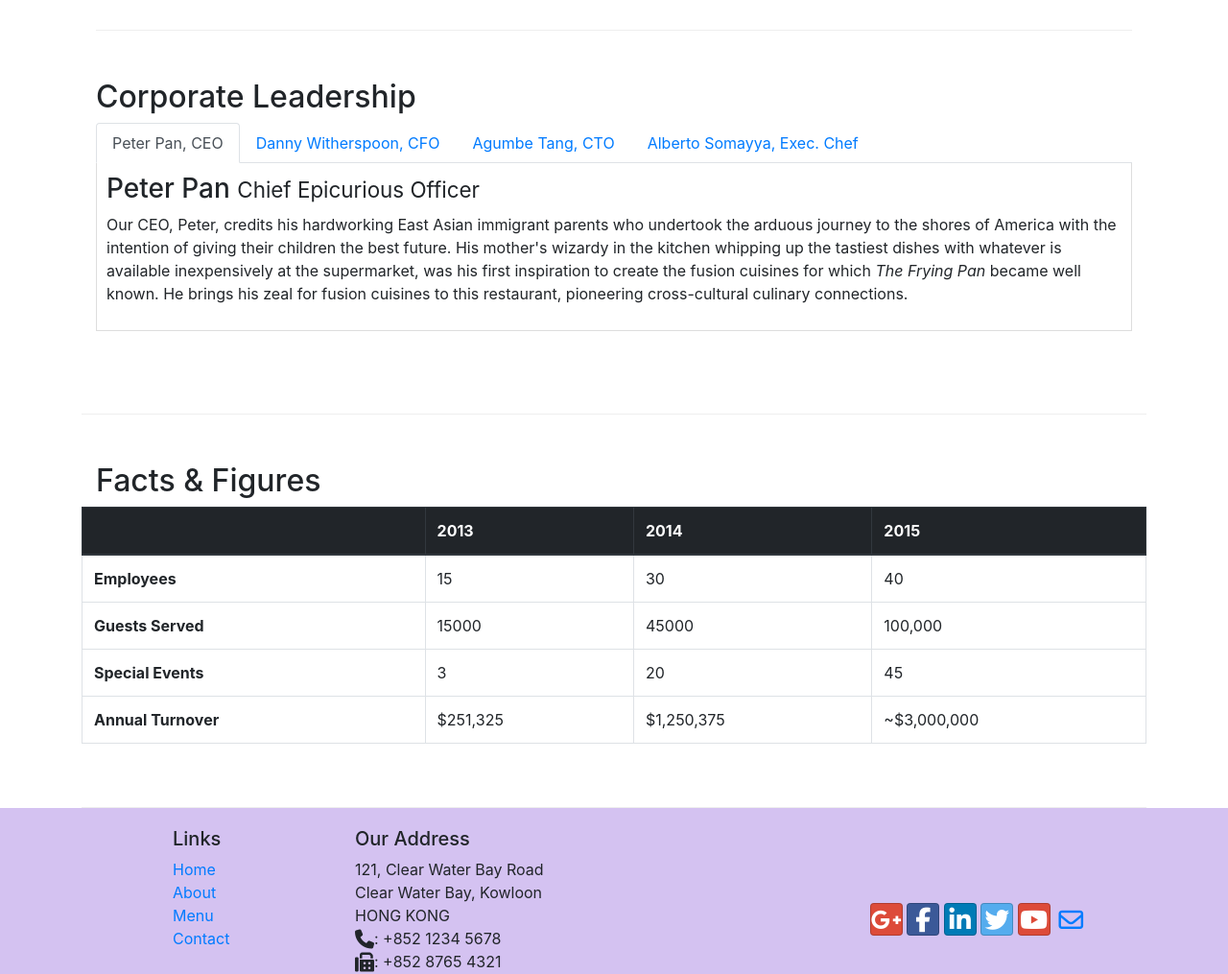
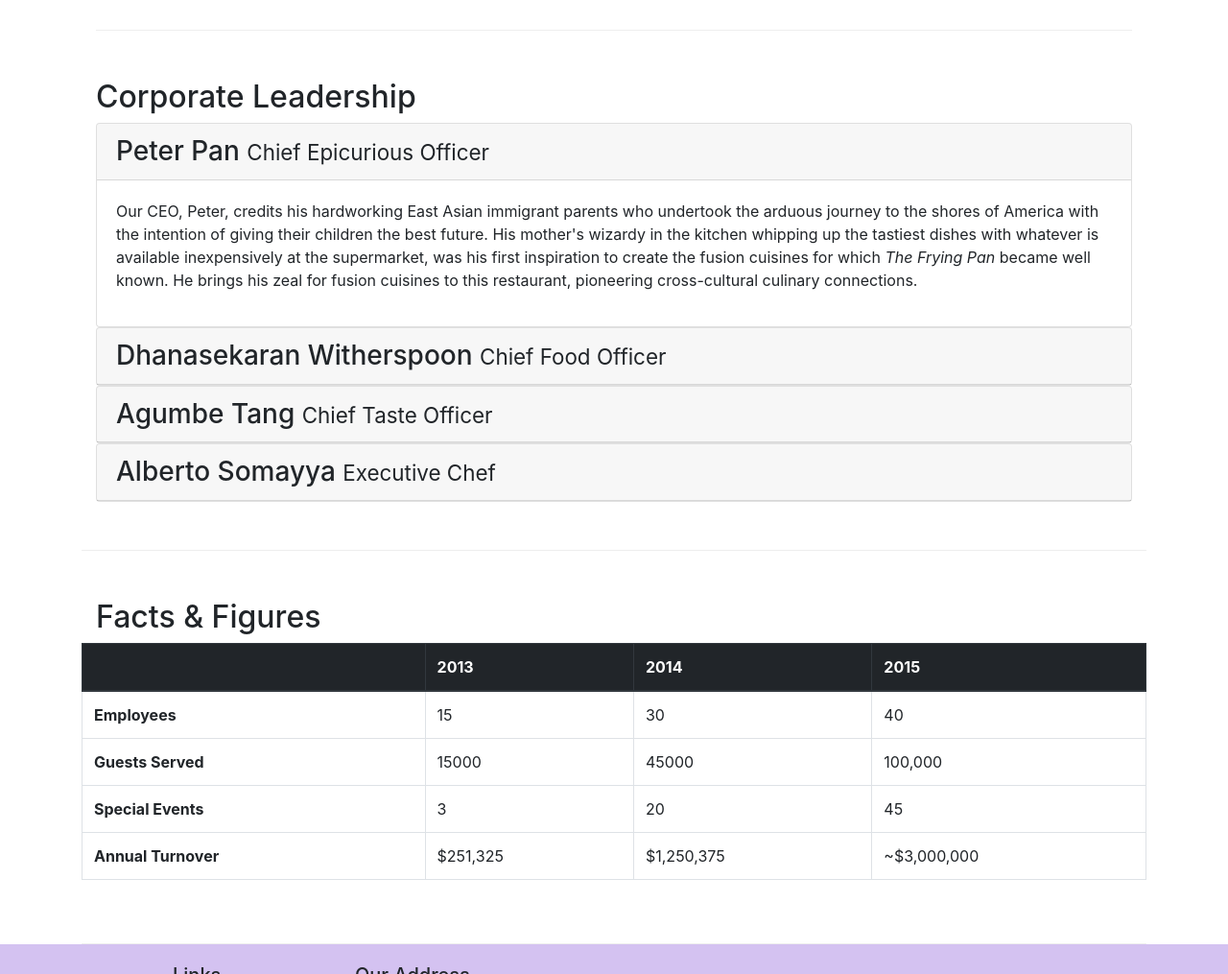
Before and after one commit to Shashank1816/Restraunt-Multiple-page-BS4-, a website: page aboutus.html in a window 1280 px wide. Shown: the part 940-1955 px from the top of the page at 96% size. Drawn offline with nearby package versions, Linux system fonts and the light colour scheme.

Commit message:
accordian added in the aboutus page

```diff
--- a/aboutus.html
+++ b/aboutus.html
@@ -24,7 +24,7 @@
                 <span class="navbar-toggler-icon"></span>
 
             </button>
-            <a class="navbar-brand mr-auto" href="index.html">Ristorante Con Fusion</a>
+            <a class="navbar-brand mr-auto" href="#"><img src="img/logo.png" height="30" width="41"></a>
             <div class="collapse navbar-collapse" id="Navbar">
                 <ul class="navbar-nav mr-auto">
                     <li class="nav-item "><a class="nav-link" href="index.html"><span class="fa fa-home fa-lg"></span> Home</a></li>
@@ -118,7 +118,7 @@
             <div class="row row-content">
                 <div class="col-12">
                     <h2>Corporate Leadership</h2>
-                    <!--========================================Tabbed Navigation ===============================================-->
+                    <!--========================================Tabbed Navigation ===============================================
                     <ul class="nav nav-tabs">
                         <li class="nav-item">
                           <a class="nav-link active" href="#peter"
@@ -137,30 +137,70 @@
                             data-toggle="tab">Alberto Somayya, Exec. Chef</a>
                         </li>
                     </ul>
+                -->
+                <!--===============================================Now we'll design an accordian for navigation=================================-->
 
 
 
-                    <div class="tab-content">
+                    <div class="accordian" id="accordian">
 
-                        <div role="tabpanel" class="tab-pane fade show active" id="peter">
-                            <h3>Peter Pan <small>Chief Epicurious Officer</small></h3>
-                            <p class="d-none d-sm-block">Our CEO, Peter, credits his hardworking East Asian immigrant parents who undertook the arduous journey to the shores of America with the intention of giving their children the best future. His mother's wizardy in the kitchen whipping up the tastiest dishes with whatever is available inexpensively at the supermarket, was his first inspiration to create the fusion cuisines for which <em>The Frying Pan</em> became well known. He brings his zeal for fusion cuisines to this restaurant, pioneering cross-cultural culinary connections.</p>
+                        <div class="card">
+                            <div class="card-header" role="tab" id="peterhead">
+                                <h3 class="mb-0">
+                                    <a data-toggle="collapse" data-target="#peter" >Peter Pan <small>Chief Epicurious Officer</small>
+                                    </a>
+                                </h3>
+                            </div>
+                            <div role="tabpanel" class="collapse show" id="peter" data-parent="#accordian">
+                                <div class="card-body">
+                                    <p class="d-none d-sm-block">Our CEO, Peter, credits his hardworking East Asian immigrant parents who undertook the arduous journey to the shores of America with the intention of giving their children the best future. His mother's wizardy in the kitchen whipping up the tastiest dishes with whatever is available inexpensively at the supermarket, was his first inspiration to create the fusion cuisines for which <em>The Frying Pan</em> became well known. He brings his zeal for fusion cuisines to this restaurant, pioneering cross-cultural culinary connections.</p>
+                                </div>
+                            </div>
                         </div>
 
-                        <div role="tabpanel" class="tab-pane fade" id="danny">
-                            <h3>Dhanasekaran Witherspoon <small>Chief Food Officer</small></h3>
-                            <p class="d-none d-sm-block">Our CFO, Danny, as he is affectionately referred to by his colleagues, comes from a long established family tradition in farming and produce. His experiences growing up on a farm in the Australian outback gave him great appreciation for varieties of food sources. As he puts it in his own words, <em>Everything that runs, wins, and everything that stays, pays!</em></p>
+                        <div class="card">
+                            <div class="card-header" role="tab" id="dannyhead">
+                                <h3 class="mb-0">
+                                    <a data-toggle="collapse" data-target="#danny" >Dhanasekaran Witherspoon <small>Chief Food Officer</small>
+                                    </a>
+                                </h3>
+                            </div>
+                            <div  class="collapse" id="danny" data-parent="#accordian">
+                                <div class="card-body">
+                                    <p class="d-none d-sm-block">Our CFO, Danny, as he is affectionately referred to by his colleagues, comes from a long established family tradition in farming and produce. His experiences growing up on a farm in the Australian outback gave him great appreciation for varieties of food sources. As he puts it in his own words, <em>Everything that runs, wins, and everything that stays, pays!</em></p>
+                                </div>
+                            </div>
                         </div>
 
-                        <div role="tabpanel" class="tab-pane fade" id="agumbe">
-                            <h3>Agumbe Tang <small>Chief Taste Officer</small></h3>
-                            <p class="d-none d-sm-block">Blessed with the most discerning gustatory sense, Agumbe, our CTO, personally ensures that every dish that we serve meets his exacting tastes. Our chefs dread the tongue lashing that ensues if their dish does not meet his exacting standards. He lives by his motto, <em>You click only if you survive my lick.</em></p>
+                        <div class="card">
+                            <div class="card-header" role="tab" id="agumbehead">
+                                <h3 class="mb-0">
+                                    <a data-toggle="collapse" data-target="#agumbe" >Agumbe Tang <small>Chief Taste Officer</small>
+                                    </a>
+                                </h3>
+                            </div>
+                            <div  class="collapse" id="agumbe" data-parent="#accordian">
+                                <div class="card-body">
+                                    <p class="d-none d-sm-block">Blessed with the most discerning gustatory sense, Agumbe, our CTO, personally ensures that every dish that we serve meets his exacting tastes. Our chefs dread the tongue lashing that ensues if their dish does not meet his exacting standards. He lives by his motto, <em>You click only if you survive my lick.</em></p>
+                                </div>
+                            </div>
                         </div>
 
-                        <div role="tabpanel" class="tab-pane fade" id="alberto">
-                            <h3>Alberto Somayya <small>Executive Chef</small></h3>
-                            <p class="d-none d-sm-block">Award winning three-star Michelin chef with wide International experience having worked closely with whos-who in the culinary world, he specializes in creating mouthwatering Indo-Italian fusion experiences. He says, <em>Put together the cuisines from the two craziest cultures, and you get a winning hit! Amma Mia!</em></p>
+                        <div class="card">
+                            <div class="card-header" role="tab" id="albertohead">
+                                <h3 class="mb-0">
+                                    <a data-toggle="collapse" data-target="#alberto" >Alberto Somayya <small>Executive Chef</small>
+                                    </a>
+                                </h3>
+                            </div>
+                            <div  class="collapse" id="alberto" data-parent="#accordian">
+                                <div class="card-body">
+                                    <p class="d-none d-sm-block">Award winning three-star Michelin chef with wide International experience having worked closely with whos-who in the culinary world, he specializes in creating mouthwatering Indo-Italian fusion experiences. He says, <em>Put together the cuisines from the two craziest cultures, and you get a winning hit! Amma Mia!</em></p>
+                                </div>
+                            </div>
                         </div>
+
+
                     </div>
                 </div>
             </div>
```
Also changed, not shown: contactus.html (+1 -1 lines).
